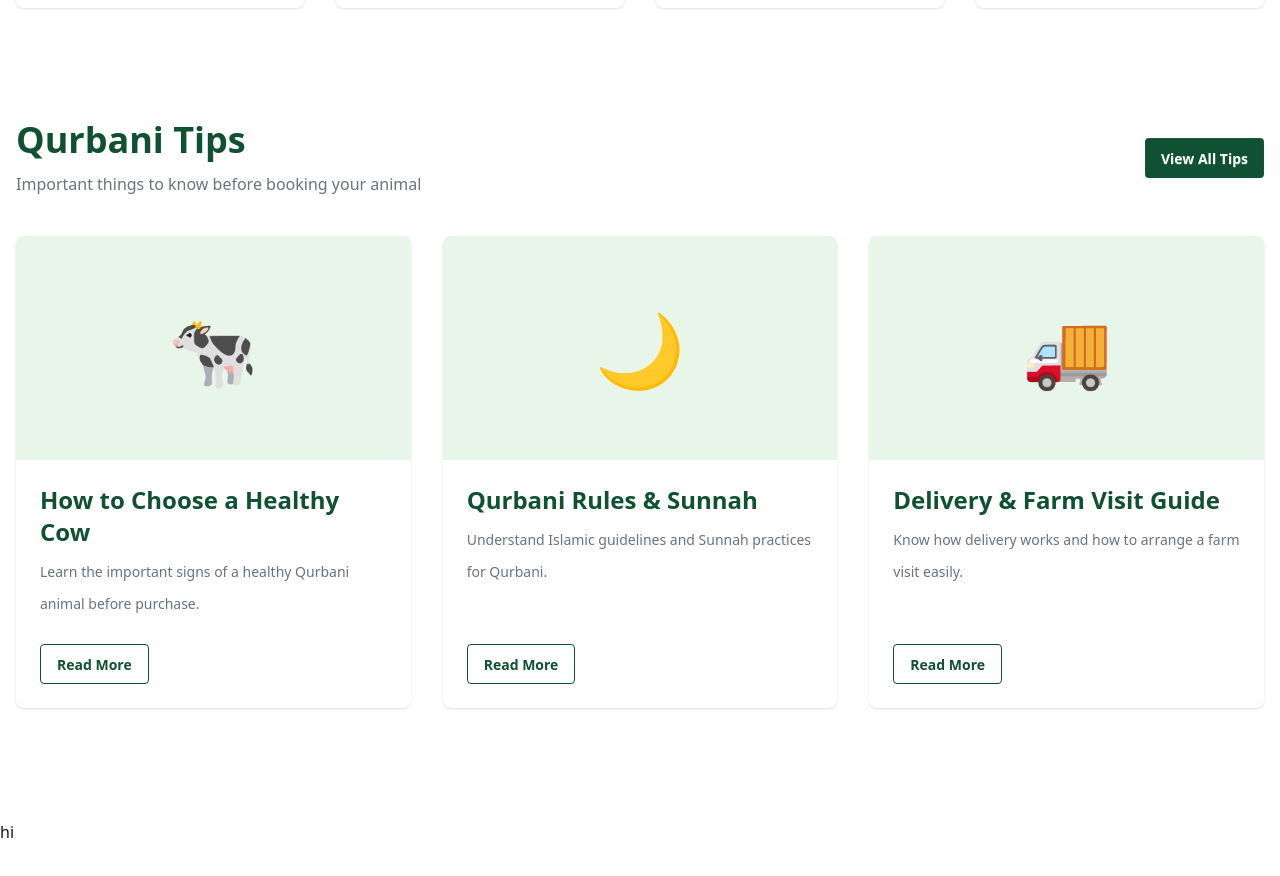
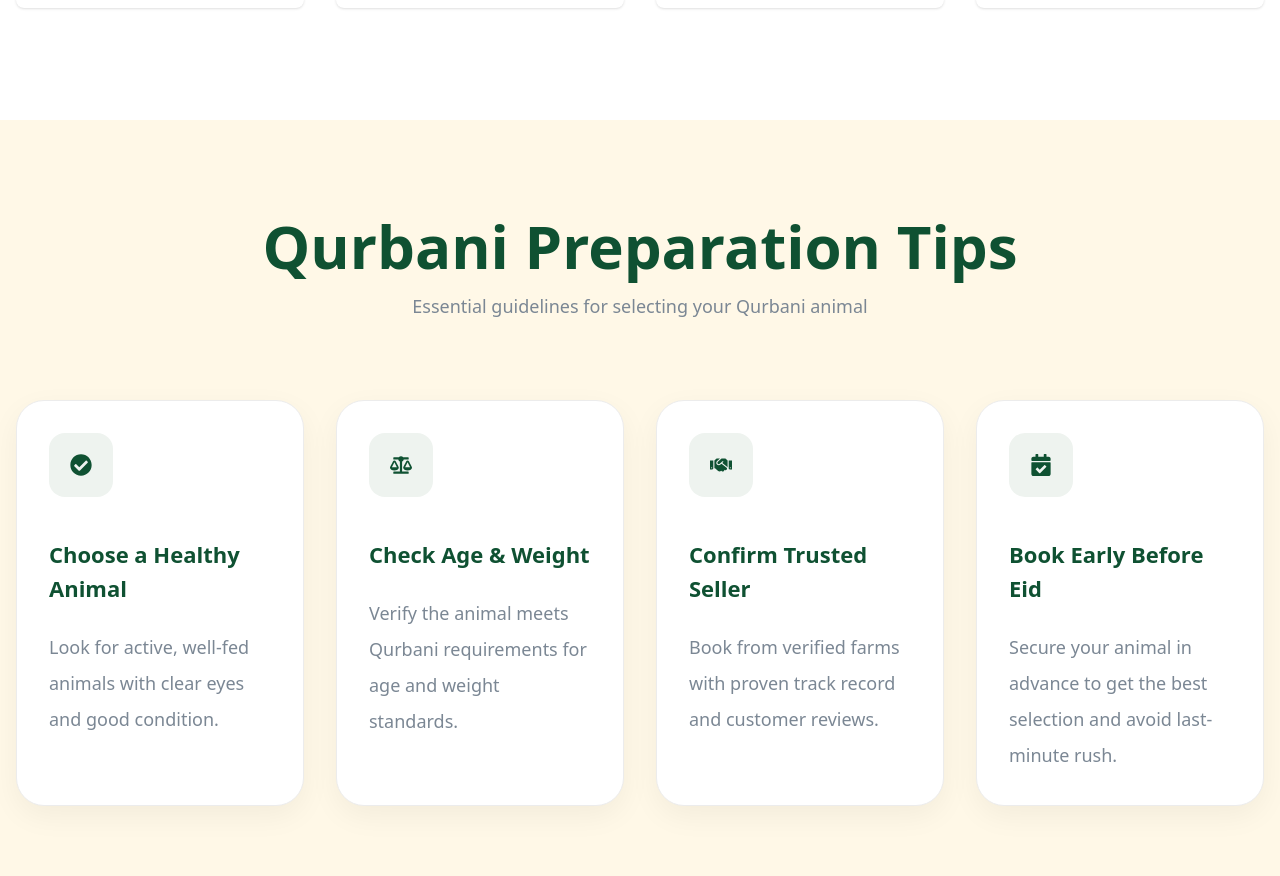
Before and after one commit to shantodey/QurbaniHat, a Next.js app: page / in a window 1280 px wide. Shown: the part 1540-2416 px from the top of the page. Before the commit the page ends 2384 px from the top, so only its background shows below. Built offline with nearby package versions, Linux system fonts and the light colour scheme.

Commit message:
Add Tips component and integrate into Mainlayout; remove placeholder content from page

```diff
--- a/src/app/(main)/layout.jsx
+++ b/src/app/(main)/layout.jsx
@@ -1,6 +1,7 @@
 import Navber from "@/component/shared/Navber";
 import HeroPage from "../../component/homepage/hero/page";
 import ExtraSections from "@/component/ExtraSections";
+import Tips from "@/component/Tips";
 
 const Mainlayout = ({children}) => {
     return (
@@ -8,6 +9,7 @@ const Mainlayout = ({children}) => {
             <Navber></Navber>
             <HeroPage></HeroPage>
             <ExtraSections></ExtraSections>
+            <Tips></Tips>
             {children}
         </>
     );
--- a/src/app/(main)/page.jsx
+++ b/src/app/(main)/page.jsx
@@ -2,9 +2,7 @@ import React from 'react';
 
 const page = () => {
     return (
-        <div>
-            hi
-        </div>
+        <></>
     );
 };
 
--- a/src/component/ExtraSections.jsx
+++ b/src/component/ExtraSections.jsx
@@ -91,97 +91,6 @@ const ExtraSections = () => {
                 </div>
 
                 {/* Qurbani Tips */}
-                <div className="mt-28">
-
-                    <div className="flex items-center justify-between mb-10 flex-col sm:flex-row gap-4">
-                        <div>
-                            <h2 className="text-4xl font-bold text-[#0F5132]">
-                                Qurbani Tips
-                            </h2>
-
-                            <p className="text-[#6B7280] mt-3">
-                                Important things to know before booking your animal
-                            </p>
-                        </div>
-
-                        <button className="btn bg-[#0F5132] hover:bg-[#0c4028] border-0 text-white">
-                            View All Tips
-                        </button>
-                    </div>
-
-                    <div className="grid grid-cols-1 md:grid-cols-2 xl:grid-cols-3 gap-8">
-
-                        <div className="card bg-white shadow-sm">
-                            <figure className="h-56 bg-[#E8F5E9] flex items-center justify-center text-7xl">
-                                🐄
-                            </figure>
-
-                            <div className="card-body">
-                                <h3 className="card-title text-[#0F5132] text-2xl">
-                                    How to Choose a Healthy Cow
-                                </h3>
-
-                                <p className="text-[#6B7280] leading-8">
-                                    Learn the important signs of a healthy Qurbani animal before purchase.
-                                </p>
-
-                                <div className="card-actions mt-4">
-                                    <button className="btn btn-outline border-[#0F5132] text-[#0F5132] hover:bg-[#0F5132] hover:text-white">
-                                        Read More
-                                    </button>
-                                </div>
-                            </div>
-                        </div>
-
-                        <div className="card bg-white shadow-sm">
-                            <figure className="h-56 bg-[#E8F5E9] flex items-center justify-center text-7xl">
-                                🌙
-                            </figure>
-
-                            <div className="card-body">
-                                <h3 className="card-title text-[#0F5132] text-2xl">
-                                    Qurbani Rules & Sunnah
-                                </h3>
-
-                                <p className="text-[#6B7280] leading-8">
-                                    Understand Islamic guidelines and Sunnah practices for Qurbani.
-                                </p>
-
-                                <div className="card-actions mt-4">
-                                    <button className="btn btn-outline border-[#0F5132] text-[#0F5132] hover:bg-[#0F5132] hover:text-white">
-                                        Read More
-                                    </button>
-                                </div>
-                            </div>
-                        </div>
-
-                        <div className="card bg-white shadow-sm">
-                            <figure className="h-56 bg-[#E8F5E9] flex items-center justify-center text-7xl">
-                                🚚
-                            </figure>
-
-                            <div className="card-body">
-                                <h3 className="card-title text-[#0F5132] text-2xl">
-                                    Delivery & Farm Visit Guide
-                                </h3>
-
-                                <p className="text-[#6B7280] leading-8">
-                                    Know how delivery works and how to arrange a farm visit easily.
-                                </p>
-
-                                <div className="card-actions mt-4">
-                                    <button className="btn btn-outline border-[#0F5132] text-[#0F5132] hover:bg-[#0F5132] hover:text-white">
-                                        Read More
-                                    </button>
-                                </div>
-                            </div>
-                        </div>
-
-                    </div>
-                </div>
-
-
-
             </div>
         </section>
     );
--- a/src/component/Tips.jsx
+++ b/src/component/Tips.jsx
@@ -0,0 +1,109 @@
+import {
+    FaCheckCircle,
+    FaBalanceScale,
+    FaHandshake,
+    FaCalendarCheck
+} from 'react-icons/fa';
+const Tips = () => {
+    return (
+               <section className="bg-[#FFF8E7] py-24 px-4">
+            <div className="max-w-7xl mx-auto">
+
+                {/* Heading */}
+                <div className="text-center mb-20">
+                    <h2 className="text-4xl lg:text-6xl font-bold text-[#0F5132]">
+                        Qurbani Preparation Tips
+                    </h2>
+
+                    <p className="text-[#7b8794] text-lg mt-4">
+                        Essential guidelines for selecting your Qurbani animal
+                    </p>
+                </div>
+
+                {/* Cards */}
+                <div className="grid grid-cols-1 md:grid-cols-2 xl:grid-cols-4 gap-8">
+
+                    {/* Card */}
+                    <div className="card bg-white border border-[#ececec] rounded-[28px] shadow-[0_10px_30px_rgba(0,0,0,0.05)] hover:-translate-y-2 hover:shadow-[0_18px_40px_rgba(0,0,0,0.08)] transition-all duration-300">
+                        <div className="card-body p-8">
+
+                            <div className="w-16 h-16 rounded-2xl bg-[#EEF3EF] flex items-center justify-center mb-8">
+                                <FaCheckCircle className="text-[#0F5132] text-[22px]" />
+                            </div>
+
+                            <h3 className="text-[22px] leading-[34px] font-bold text-[#0F5132] mb-4">
+                                Choose a Healthy Animal
+                            </h3>
+
+                            <p className="text-[#7b8794] text-[18px] leading-9">
+                                Look for active, well-fed animals with clear eyes and good condition.
+                            </p>
+
+                        </div>
+                    </div>
+
+                    {/* Card */}
+                    <div className="card bg-white border border-[#ececec] rounded-[28px] shadow-[0_10px_30px_rgba(0,0,0,0.05)] hover:-translate-y-2 hover:shadow-[0_18px_40px_rgba(0,0,0,0.08)] transition-all duration-300">
+                        <div className="card-body p-8">
+
+                            <div className="w-16 h-16 rounded-2xl bg-[#EEF3EF] flex items-center justify-center mb-8">
+                                <FaBalanceScale className="text-[#0F5132] text-[22px]" />
+                            </div>
+
+                            <h3 className="text-[22px] leading-[34px] font-bold text-[#0F5132] mb-4">
+                                Check Age & Weight
+                            </h3>
+
+                            <p className="text-[#7b8794] text-[18px] leading-9">
+                                Verify the animal meets Qurbani requirements for age and weight standards.
+                            </p>
+
+                        </div>
+                    </div>
+
+                    {/* Card */}
+                    <div className="card bg-white border border-[#ececec] rounded-[28px] shadow-[0_10px_30px_rgba(0,0,0,0.05)] hover:-translate-y-2 hover:shadow-[0_18px_40px_rgba(0,0,0,0.08)] transition-all duration-300">
+                        <div className="card-body p-8">
+
+                            <div className="w-16 h-16 rounded-2xl bg-[#EEF3EF] flex items-center justify-center mb-8">
+                                <FaHandshake className="text-[#0F5132] text-[22px]" />
+                            </div>
+
+                            <h3 className="text-[22px] leading-[34px] font-bold text-[#0F5132] mb-4">
+                                Confirm Trusted Seller
+                            </h3>
+
+                            <p className="text-[#7b8794] text-[18px] leading-9">
+                                Book from verified farms with proven track record and customer reviews.
+                            </p>
+
+                        </div>
+                    </div>
+
+                    {/* Card */}
+                    <div className="card bg-white border border-[#ececec] rounded-[28px] shadow-[0_10px_30px_rgba(0,0,0,0.05)] hover:-translate-y-2 hover:shadow-[0_18px_40px_rgba(0,0,0,0.08)] transition-all duration-300">
+                        <div className="card-body p-8">
+
+                            <div className="w-16 h-16 rounded-2xl bg-[#EEF3EF] flex items-center justify-center mb-8">
+                                <FaCalendarCheck className="text-[#0F5132] text-[22px]" />
+                            </div>
+
+                            <h3 className="text-[22px] leading-[34px] font-bold text-[#0F5132] mb-4">
+                                Book Early Before Eid
+                            </h3>
+
+                            <p className="text-[#7b8794] text-[18px] leading-9">
+                                Secure your animal in advance to get the best selection and avoid last-minute rush.
+                            </p>
+
+                        </div>
+                    </div>
+
+                </div>
+
+            </div>
+        </section>
+    );
+};
+
+export default Tips;
```
